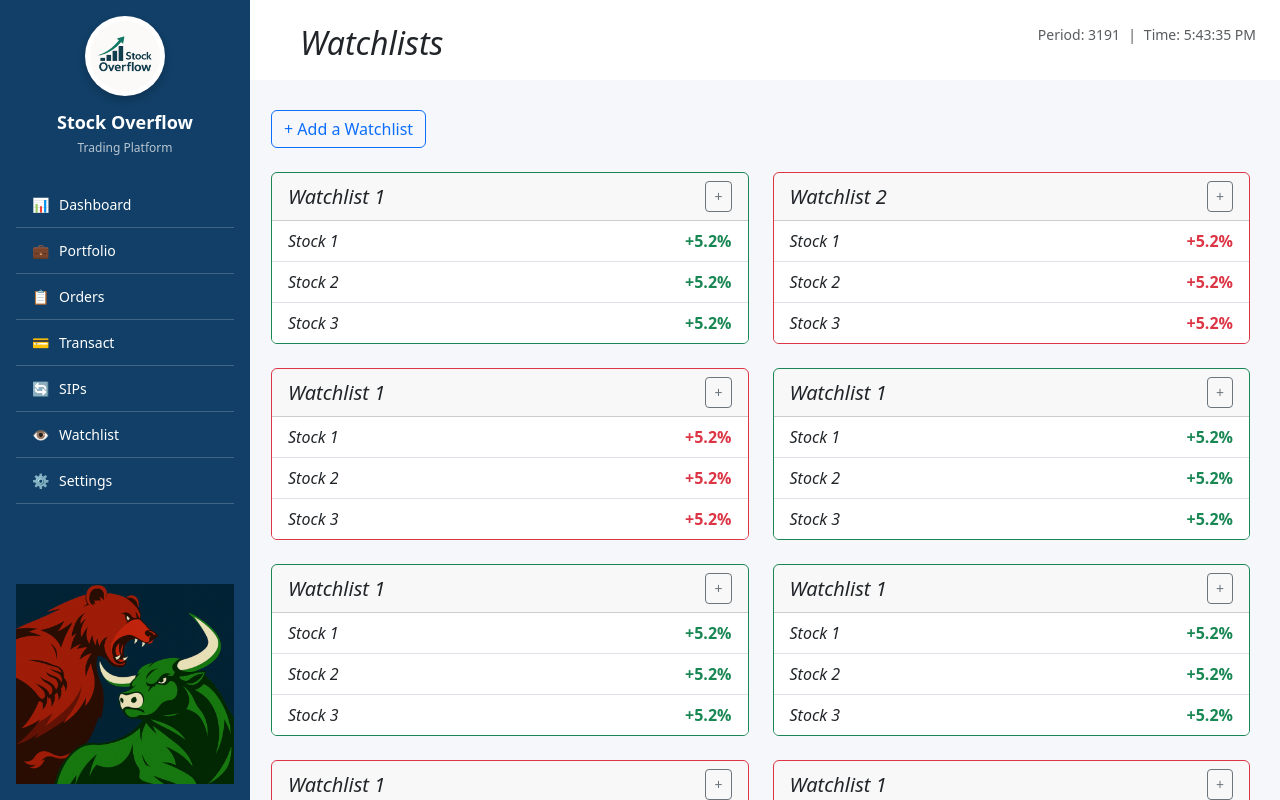
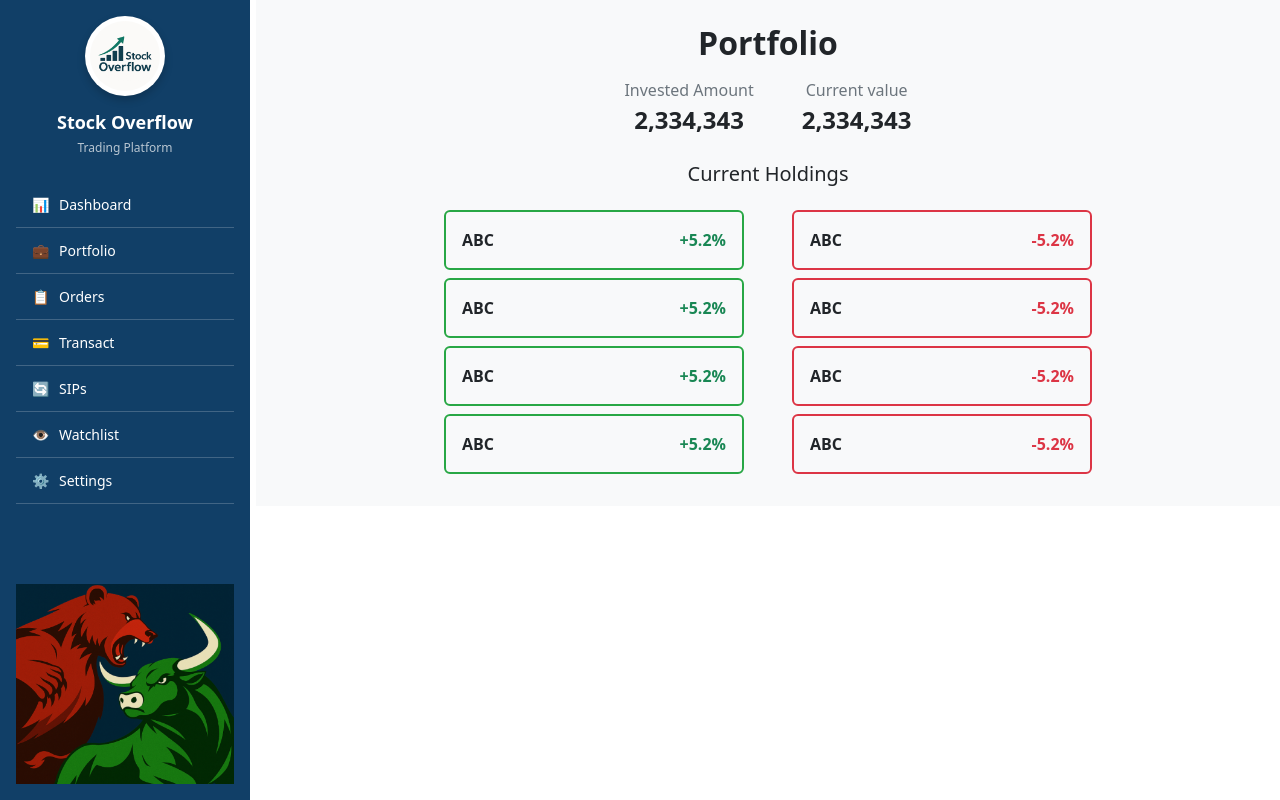
Before and after one commit to sachinprasanna7/StockOverflow-frotend, a React (Create React App) app: page /portfolio in a window 1280 px wide. Built offline with nearby package versions, Linux system fonts and the light colour scheme.

Commit message:
added static portfolio page

```diff
--- a/src/App.js
+++ b/src/App.js
@@ -4,11 +4,13 @@ import OrderHistory from "./pages/OrderHistoryPage";
 import 'bootstrap/dist/css/bootstrap.min.css';
 import OrderHistoryPage from "./pages/OrderHistoryPage";
 import Watchlists from "./pages/Watchlists";
+import PortfolioPage from "./pages/PortfolioPage";
 
 export default function App() {
   return (
    //<Dashboard />
     //<OrderHistoryPage />
-    <Watchlists />
+    //<Watchlists />
+    <PortfolioPage />
   );
 }
--- /dev/null
+++ b/src/components/PortfolioCard.js
@@ -0,0 +1,16 @@
+// components/PortfolioCard.jsx
+import React from "react";
+
+export default function PortfolioCard({ name, change }) {
+  const isPositive = change >= 0;
+  const cardClass = isPositive ? "border-success bg-light" : "border-danger bg-light";
+  const textClass = isPositive ? "text-success" : "text-danger";
+  const borderStyle = isPositive ? "2px solid #28a745" : "2px solid #dc3545";
+
+  return (
+    <div className="p-3 rounded mb-2 d-flex justify-content-between align-items-center" style={{ border: borderStyle, width: "300px" }}>
+      <span className="fw-bold">{name}</span>
+      <span className={`fw-bold ${textClass}`}>{change > 0 ? "+" : ""}{change}%</span>
+    </div>
+  );
+}
--- /dev/null
+++ b/src/components/PortfolioSummary.js
@@ -0,0 +1,21 @@
+// components/PortfolioSummary.jsx
+import React from "react";
+
+export default function PortfolioSummary({ invested, current }) {
+  return (
+    <div className="text-center mb-4">
+      <h2 className="fw-bold">Portfolio</h2>
+      <div className="d-flex justify-content-center gap-5 mt-3">
+        <div>
+          <div className="text-secondary">Invested Amount</div>
+          <div className="fs-4 fw-bold">{invested.toLocaleString()}</div>
+        </div>
+        <div>
+          <div className="text-secondary">Current value</div>
+          <div className="fs-4 fw-bold">{current.toLocaleString()}</div>
+        </div>
+      </div>
+      <h5 className="mt-4">Current Holdings</h5>
+    </div>
+  );
+}
--- /dev/null
+++ b/src/pages/PortfolioPage.js
@@ -0,0 +1,47 @@
+// components/PortfolioPage.jsx
+import React from "react";
+import Sidebar from "../components/Sidebar";
+import PortfolioCard from "../components/PortfolioCard";
+import PortfolioSummary from "../components/PortfolioSummary";
+
+export default function PortfolioPage() {
+  const investedAmount = 2334343;
+  const currentValue = 2334343;
+
+  const holdings = [
+    { name: "ABC", change: 5.2 },
+    { name: "ABC", change: 5.2 },
+    { name: "ABC", change: 5.2 },
+    { name: "ABC", change: 5.2 },
+  ];
+
+  const losses = [
+    { name: "ABC", change: -5.2 },
+    { name: "ABC", change: -5.2 },
+    { name: "ABC", change: -5.2 },
+    { name: "ABC", change: -5.2 },
+  ];
+
+  return (
+    // components/PortfolioPage.jsx (partial)
+<div className="d-flex">
+  <Sidebar />
+  <div className="flex-grow-1 bg-light p-4" style={{ marginLeft: '20%' }}>
+    <PortfolioSummary invested={investedAmount} current={currentValue} />
+    <div className="d-flex justify-content-center gap-5 flex-wrap">
+      <div>
+        {holdings.map((stock, index) => (
+          <PortfolioCard key={index} {...stock} />
+        ))}
+      </div>
+      <div>
+        {losses.map((stock, index) => (
+          <PortfolioCard key={index} {...stock} />
+        ))}
+      </div>
+    </div>
+  </div>
+</div>
+
+  );
+}
```
